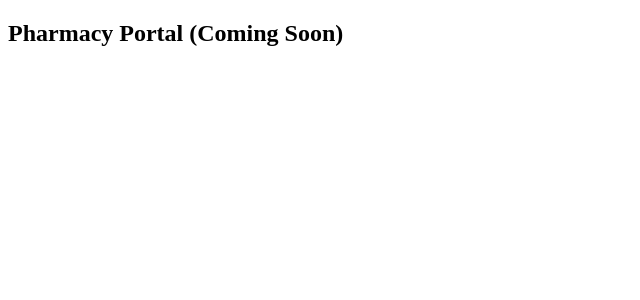
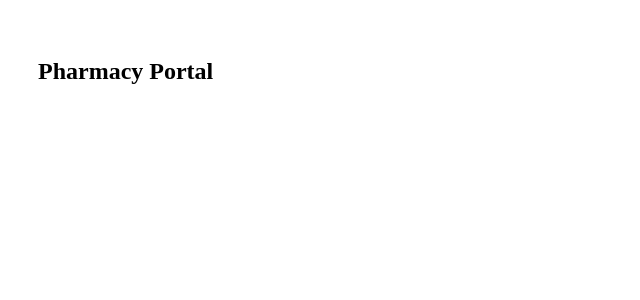
Before and after one commit to Vamshikrishan/smart_medication_adherence, a React app in the folder frontend/: page /pharmacy in a window 1280 px wide. Shown: the top 300 px of the page, without its empty margins (0-640 px from the left). Built offline with nearby package versions, Linux system fonts and the light colour scheme; the HTML template or start-up script is replaced by a standard one.

Commit message:
updated the pharmacy code

```diff
--- a/frontend/src/pages/Pharmacy.jsx
+++ b/frontend/src/pages/Pharmacy.jsx
@@ -1,5 +1,11 @@
+import { useState } from "react";
+
 function Pharmacy() {
-  return <h2>Pharmacy Portal (Coming Soon)</h2>;
+  return (
+    <div style={{ padding: "30px" }}>
+      <h2>Pharmacy Portal</h2>
+    </div>
+  );
 }
 
 export default Pharmacy;
```
